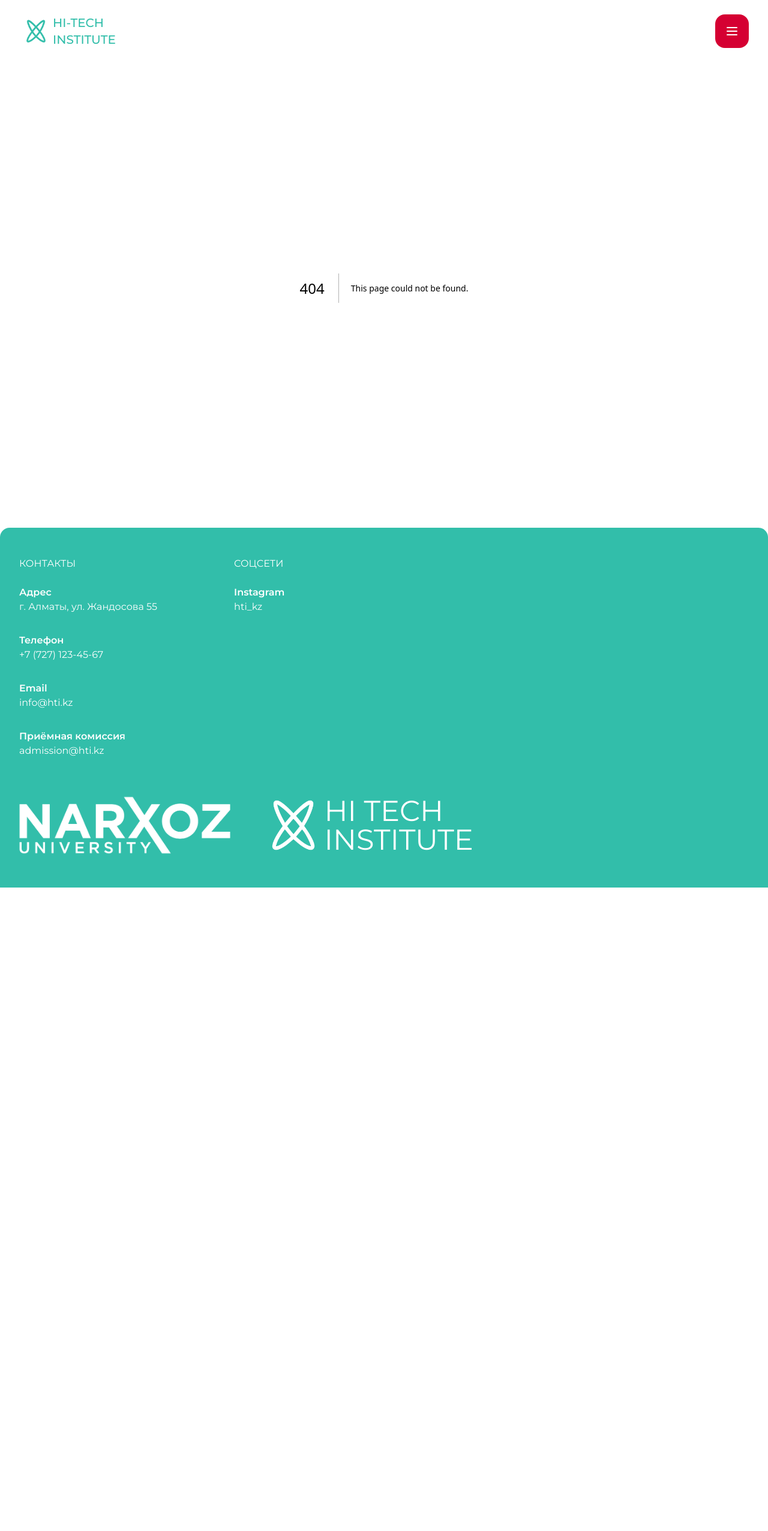
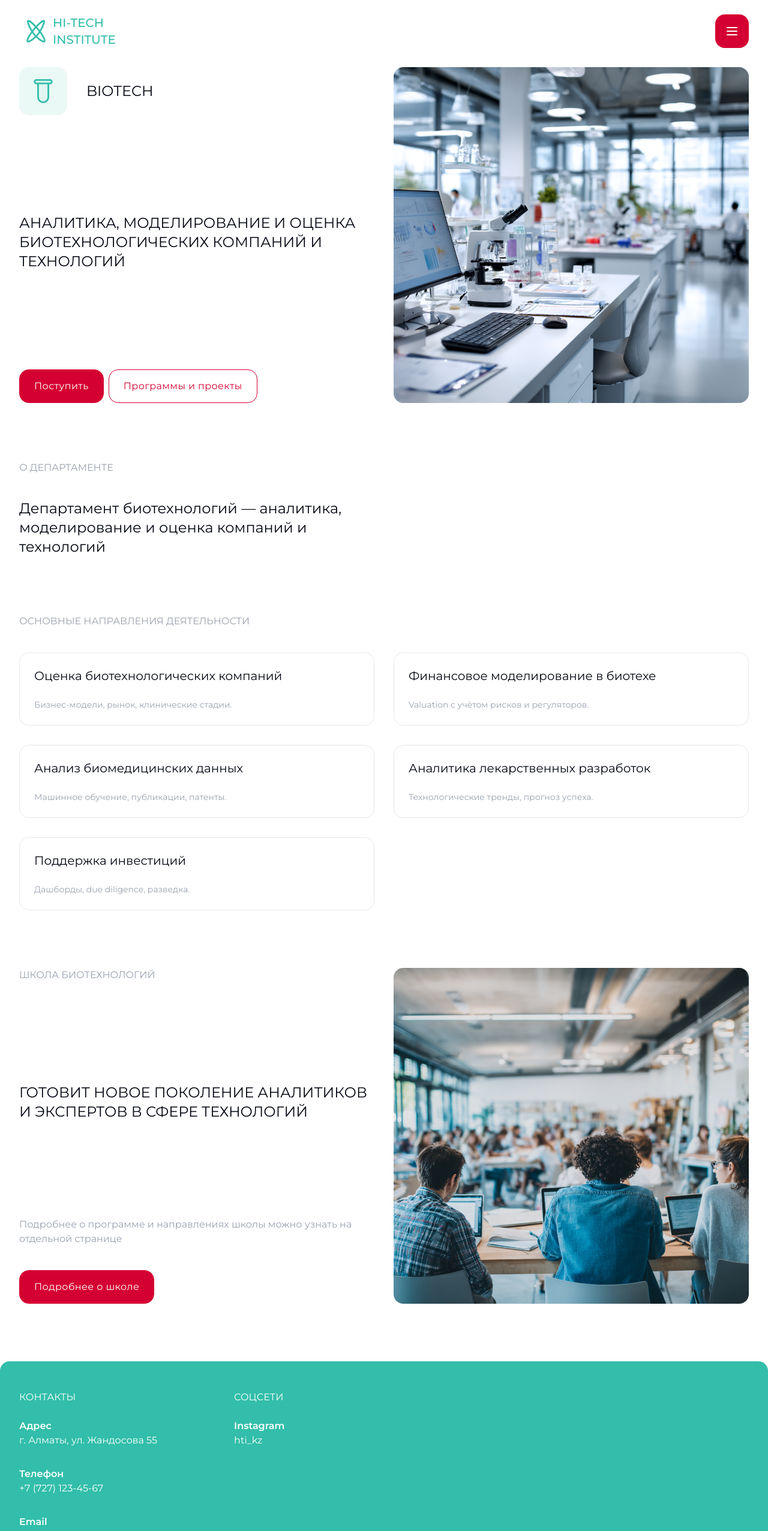
Before and after one commit to Meiramkhanova/hi-tech, a Next.js app: page /biotech in a window 1280 px wide. Before the commit this address had no page. Shown: the top 2553 px of the page at 60% size. Before the commit the page ends 1480 px from the top, so only its background shows below. Built offline with nearby package versions, Linux system fonts and the light colour scheme.

Commit message:
feat: biotech page

```diff
--- /dev/null
+++ b/src/app/biotech/page.tsx
@@ -0,0 +1,27 @@
+import Biotech from "@/shared/icons/Biotech";
+import BusinessAnalysis from "@/shared/icons/BusinessAnalysis";
+import MainSection from "@/shared/ui/MainSection";
+import AboutDepartment from "@/widgets/biotech/AboutDepartment";
+import BiotechActivities from "@/widgets/biotech/BiotechActivities";
+import SchoolBiotech from "@/widgets/biotech/SchoolBiotech";
+
+function BiotechPage() {
+  return (
+    <>
+      <MainSection
+        icon={<Biotech />}
+        name="Biotech"
+        title="Аналитика, моделирование и оценка биотехнологических компаний и технологий"
+        image="/assets/biotech.png"
+      />
+
+      <AboutDepartment />
+
+      <BiotechActivities />
+
+      <SchoolBiotech />
+    </>
+  );
+}
+
+export default BiotechPage;
--- a/src/app/business-analysis/page.tsx
+++ b/src/app/business-analysis/page.tsx
@@ -1,16 +1,22 @@
+import BusinessAnalysis from "@/shared/icons/BusinessAnalysis";
 import MainSection from "@/shared/ui/MainSection";
 import AboutDepartment from "@/widgets/business-analysis/AboutDepartment";
+import ActivitiesWrapper from "@/widgets/business-analysis/ActivitiesWrapper";
 import CenterDepartment from "@/widgets/business-analysis/center-department/CenterDepartment";
-import MainActivities from "@/widgets/business-analysis/MainActivities";
 
 function BusinessAnalysisPage() {
   return (
     <>
-      <MainSection />
+      <MainSection
+        icon={<BusinessAnalysis />}
+        name="Business Analytics & Strategy"
+        title="Департамент бизнес-аналитики и стратегического развития"
+        image="/assets/slide1.png"
+      />
 
       <AboutDepartment />
 
-      <MainActivities />
+      <ActivitiesWrapper />
 
       <CenterDepartment />
     </>
--- /dev/null
+++ b/src/shared/icons/Biotech.tsx
@@ -0,0 +1,29 @@
+import { SVGAttributes } from "react";
+
+function Biotech({ className, ...props }: SVGAttributes<SVGSVGElement>) {
+  return (
+    <svg
+      xmlns="http://www.w3.org/2000/svg"
+      width="34"
+      height="42"
+      viewBox="0 0 34 42"
+      className={className}
+      {...props}>
+      <path
+        d="M26 7.5C26 7.5 26 21.231 26 31.5047C26 36.4753 21.9706 40.5 17 40.5V40.5C12.0294 40.5 8 36.4706 8 31.5V7.5"
+        stroke="#32BEAA"
+        strokeWidth="3"
+        strokeLinejoin="round"
+      />
+      <path
+        d="M29 7.5H5C3.34315 7.5 2 6.15685 2 4.5C2 2.84315 3.34315 1.5 5 1.5H26H29C30.6569 1.5 32 2.84315 32 4.5C32 6.15685 30.6569 7.5 29 7.5Z"
+        stroke="#32BEAA"
+        strokeWidth="3"
+        strokeLinecap="round"
+        strokeLinejoin="round"
+      />
+    </svg>
+  );
+}
+
+export default Biotech;
--- /dev/null
+++ b/src/shared/ui/IconWrapper.tsx
@@ -0,0 +1,14 @@
+import { cloneElement, ReactElement, SVGProps } from "react";
+
+interface IconWrapperProps {
+  icon: ReactElement<SVGProps<SVGSVGElement>>;
+}
+
+function IconWrapper({ icon }: IconWrapperProps) {
+  return cloneElement(icon, {
+    className:
+      "size-8 md:size-10 fill-theprimary/5 " + (icon.props.className ?? ""),
+  });
+}
+
+export default IconWrapper;
--- /dev/null
+++ b/src/shared/ui/MainActivities.tsx
@@ -0,0 +1,39 @@
+import Container from "@/shared/ui/Container";
+import { Headline } from "@/shared/ui/Headline";
+import TechItem from "@/shared/ui/TechItem";
+
+interface MainActivitiesProps {
+  activities: Array<ActivityItem>;
+  title: string;
+}
+
+interface ActivityItem {
+  title: string;
+  desc: string;
+}
+
+function MainActivities({ activities, title }: MainActivitiesProps) {
+  return (
+    <section className="main-activities">
+      <Container>
+        <div className="activities-wrapper flex flex-col gap-6 md:gap-8 pt-24">
+          <Headline size="sm" as="h5" className="text-gray-400 pb-2">
+            {title}
+          </Headline>
+
+          <div className="activities grid grid-cols-1 md:grid-cols-2 gap-6 md:gap-8">
+            {activities.map((activity, index) => (
+              <TechItem
+                key={index}
+                title={activity.title}
+                desc={activity.desc}
+              />
+            ))}
+          </div>
+        </div>
+      </Container>
+    </section>
+  );
+}
+
+export default MainActivities;
--- /dev/null
+++ b/src/shared/ui/MainLikeSection.tsx
@@ -0,0 +1,52 @@
+import Image from "next/image";
+import Container from "./Container";
+import { Headline } from "./Headline";
+import Button from "./Button";
+
+interface MainLikeSectionProps {
+  name: string;
+  title: string;
+  subtitle: string;
+  image: string;
+}
+
+function MainLikeSection({
+  name,
+  title,
+  subtitle,
+  image,
+}: MainLikeSectionProps) {
+  return (
+    <section className="school-info">
+      <Container>
+        <div className="wrapper grid grid-cols-1 lg:grid-cols-2 gap-6 md:gap-8 py-24">
+          <div className="left-wrapper flex flex-col justify-between gap-6 md:gap-8">
+            <Headline size="sm" as="h5" className="text-gray-400 pb-2">
+              {name}
+            </Headline>
+
+            <Headline className="uppercase">{title}</Headline>
+
+            <div className="subtitle-btns flex flex-col gap-10">
+              <div className="subtitle text-gray-400">{subtitle}</div>
+
+              <Button className="w-full md:w-fit">Подробнее о школе</Button>
+            </div>
+          </div>
+
+          <div className="right-wrapper w-full">
+            <Image
+              src={image}
+              alt="info-img"
+              width={672}
+              height={672}
+              className="h-[21rem] md:h-[35rem] rounded-2xl object-cover w-full"
+            />
+          </div>
+        </div>
+      </Container>
+    </section>
+  );
+}
+
+export default MainLikeSection;
--- a/src/shared/ui/MainSection.tsx
+++ b/src/shared/ui/MainSection.tsx
@@ -3,26 +3,31 @@ import Container from "./Container";
 import BusinessAnalysis from "../icons/BusinessAnalysis";
 import { Headline } from "./Headline";
 import Button from "./Button";
+import { ReactElement, SVGProps } from "react";
+import IconWrapper from "./IconWrapper";
 
-function MainSection() {
+interface MainSectionProps {
+  icon: ReactElement<SVGProps<SVGSVGElement>>;
+  name: string;
+  title: string;
+  image: string;
+}
+
+function MainSection({ icon, name, title, image }: MainSectionProps) {
   return (
     <section className="main-section">
       <Container>
-        <div className="wrapper grid grid-cols-1 xl:grid-cols-2 gap-6 md:gap-8 pt-6 md:pt-8">
+        <div className="wrapper grid grid-cols-1 lg:grid-cols-2 gap-6 md:gap-8 pt-6 md:pt-8">
           <div className="left-wrapper flex flex-col justify-between gap-6 md:gap-8">
             <div className="icon-title flex flex-col md:flex-row md:items-center gap-6 md:gap-8">
-              <div className="icon size-16 md:size-24 flex items-center justify-center shrink-0 bg-theprimary/10 rounded-2xl">
-                <BusinessAnalysis className="size-8 md:size-12 fill-theprimary/5" />
+              <div className="icon size-16 md:size-20 flex items-center justify-center shrink-0 bg-theprimary/10 rounded-2xl">
+                <IconWrapper icon={icon} />
               </div>
 
-              <Headline className="uppercase max-w-[31rem]">
-                Business Analytics & Strategy
-              </Headline>
+              <Headline className="uppercase max-w-[31rem]">{name}</Headline>
             </div>
 
-            <Headline className="uppercase">
-              Департамент бизнес-аналитики и стратегического развития
-            </Headline>
+            <Headline className="uppercase">{title}</Headline>
 
             <div className="btns flex flex-col md:flex-row md:items-center gap-2">
               <Button className="w-full md:w-fit">Поступить</Button>
@@ -33,13 +38,13 @@ function MainSection() {
             </div>
           </div>
 
-          <div className="right-wrapper">
+          <div className="right-wrapper w-full">
             <Image
-              src="/assets/slide1.png"
+              src={image}
               alt="info-img"
               width={672}
               height={672}
-              className="h-[21rem] md:h-[35rem] rounded-2xl object-cover"
+              className="h-[21rem] md:h-[35rem] rounded-2xl object-cover w-full"
             />
           </div>
         </div>
--- /dev/null
+++ b/src/widgets/biotech/AboutDepartment.tsx
@@ -0,0 +1,25 @@
+import Container from "@/shared/ui/Container";
+import { Headline } from "@/shared/ui/Headline";
+
+function AboutDepartment() {
+  return (
+    <section className="about-department">
+      <Container>
+        <div className="wrapper flex flex-col gap-6 md:gap-8 pt-24">
+          <Headline size="sm" as="h5" className="text-gray-400 pb-2">
+            О департаменте
+          </Headline>
+
+          <div className="title-desc grid grid-cols-1 md:grid-cols-2 gap-6 md:gap-8">
+            <Headline>
+              Департамент биотехнологий — аналитика, моделирование и оценка
+              компаний и технологий
+            </Headline>
+          </div>
+        </div>
+      </Container>
+    </section>
+  );
+}
+
+export default AboutDepartment;
--- /dev/null
+++ b/src/widgets/biotech/BiotechActivities.tsx
@@ -0,0 +1,35 @@
+import MainActivities from "@/shared/ui/MainActivities";
+
+const activities = [
+  {
+    title: "Оценка биотехнологических компаний",
+    desc: "Бизнес-модели, рынок, клинические стадии.",
+  },
+  {
+    title: "Финансовое моделирование в биотехе",
+    desc: "Valuation с учётом рисков и регуляторов.",
+  },
+  {
+    title: "Анализ биомедицинских данных",
+    desc: "Машинное обучение, публикации, патенты.",
+  },
+  {
+    title: "Аналитика лекарственных разработок",
+    desc: "Технологические тренды, прогноз успеха.",
+  },
+  {
+    title: "Поддержка инвестиций",
+    desc: "Дашборды, due diligence, разведка.",
+  },
+];
+
+function BiotechActivities() {
+  return (
+    <MainActivities
+      title="Основные направления деятельности"
+      activities={activities}
+    />
+  );
+}
+
+export default BiotechActivities;
--- /dev/null
+++ b/src/widgets/biotech/SchoolBiotech.tsx
@@ -0,0 +1,14 @@
+import MainLikeSection from "@/shared/ui/MainLikeSection";
+
+function SchoolBiotech() {
+  return (
+    <MainLikeSection
+      name="Школа биотехнологий"
+      title="Готовит новое поколение аналитиков и экспертов в сфере технологий"
+      subtitle="Подробнее о программе и направлениях школы можно узнать на отдельной странице"
+      image="/assets/biotech2.png"
+    />
+  );
+}
+
+export default SchoolBiotech;
--- a/src/widgets/business-analysis/MainActivities.tsx
+++ b/src/widgets/business-analysis/ActivitiesWrapper.tsx
@@ -1,6 +1,4 @@
-import Container from "@/shared/ui/Container";
-import { Headline } from "@/shared/ui/Headline";
-import TechItem from "@/shared/ui/TechItem";
+import MainActivities from "@/shared/ui/MainActivities";
 
 const activities = [
   {
@@ -29,28 +27,13 @@ const activities = [
   },
 ];
 
-function MainActivities() {
+function ActivitiesWrapper() {
   return (
-    <section className="main-activities">
-      <Container>
-        <div className="activities-wrapper flex flex-col gap-6 md:gap-8 pt-24">
-          <Headline size="sm" as="h5" className="text-gray-400 pb-2">
-            Основные направления деятельности
-          </Headline>
-
-          <div className="activities grid grid-cols-1 md:grid-cols-2 gap-6 md:gap-8">
-            {activities.map((activity, index) => (
-              <TechItem
-                key={index}
-                title={activity.title}
-                desc={activity.desc}
-              />
-            ))}
-          </div>
-        </div>
-      </Container>
-    </section>
+    <MainActivities
+      activities={activities}
+      title="Основные направления деятельности"
+    />
   );
 }
 
-export default MainActivities;
+export default ActivitiesWrapper;
```
Also changed, not shown: public/assets/biotech.png (added), public/assets/biotech2.png (added).
